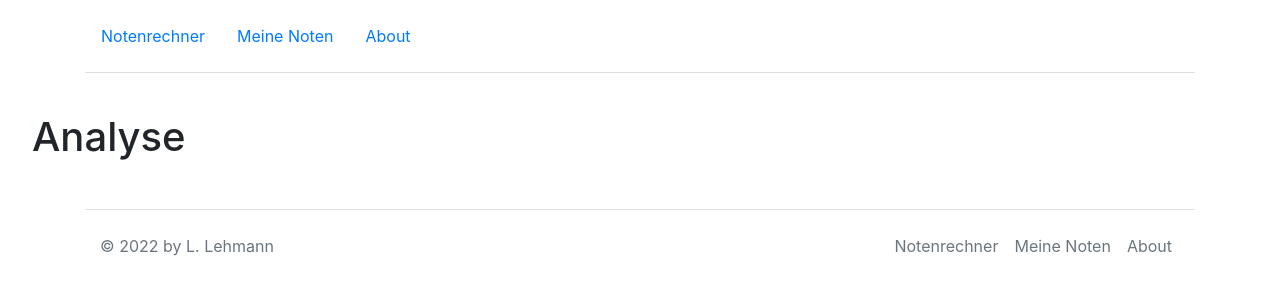
After one commit to luklehm/prog2, a Flask app: template templates/analyse.html in a window 1280 px wide. The commit adds this page. Shown: the top 300 px of the page. Run offline with Flask 2, Linux system fonts and the light colour scheme; the template is opened without the code that fills it, so the values that code supplies are empty; some libraries are stand-ins or nearby versions.

```diff
--- a/main.py
+++ b/main.py
@@ -39,7 +39,6 @@ def input():
 
 
 @app.route("/meine_noten", methods=["GET", "POST"])
-
 def meine_noten():
     eingabe = daten.noten_laden()
     filter_liste = []
@@ -77,6 +76,33 @@ def anderes():
         return render_template("preis.html", abgabe=abgaben_betrag)
 
 
+@app.route("/analyse", methods=['GET', 'POST'])
+def analyse():
+    analyse = daten.noten_laden()
+    vertiefung = {}
+
+    for key, value in analyse.items():
+        if not vertiefung.get():
+            vertiefung = float("Vertiefungsrichtung")
+        else:
+            vertiefung = vertiefung + float("Vertiefungsrichtung")
+
+    fig = px.bar(x=x, y=y, labels={"x": "Vertiefungsrichtung",
+                                   "y": "ECTS"},
+                 title="Anzahl ECTS pro Vertiefungsrichtung")
+
+    div = plot(fig, output_type="div")
+
+    summe_ects = list(vertiefung.values())
+    summe = 0
+    for einzel in summe_ects:
+        summe += float(einzel)
+
+
+
+    return render_template("analyse.html")
+
+
 @app.route("/about")
 def about():
     return render_template("about.html")
--- /dev/null
+++ b/templates/analyse.html
@@ -0,0 +1,13 @@
+{% include "header.html" %}
+
+<div class="cover-container d-flex w-100 h-100 p-3 mx-auto flex-column">
+
+  <main class="px-3">
+    <h1>Analyse</h1>
+  </main>
+
+</div>
+
+
+
+{% include "footer.html" %}
```
Also changed, not shown: templates/Meine_Noten.html (+9 -5 lines).
